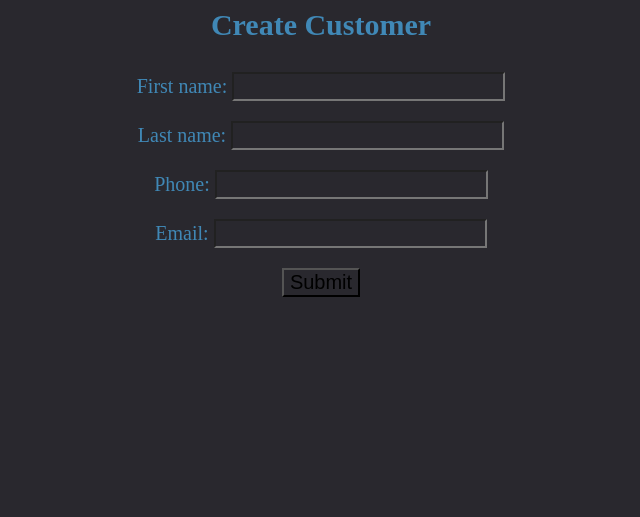
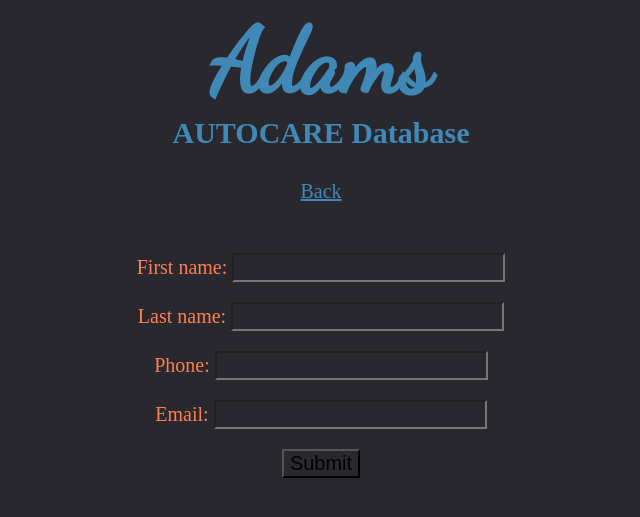
Before and after one commit to glowingmoth/django-AdamsAutoCare-DB, a Django app: page /create/ in a window 1280 px wide. Shown: the top 517 px of the page, without its empty margins (319-959 px from the left). Run offline with Django 3.2, Linux system fonts and the light colour scheme.

Commit message:
put Adams AutoCare Title into base.html

```diff
--- a/customers/static/customers/style.css
+++ b/customers/static/customers/style.css
@@ -11,6 +11,10 @@ p, a {
 }
 
 th {
+  color: coral;
+}
+
+label {
   color: coral;
 }
 
--- a/customers/templates/customers/base.html
+++ b/customers/templates/customers/base.html
@@ -8,10 +8,14 @@
     <meta charset="UTF-8">
     <meta http-equiv="X-UA-Compatible" content="IE=edge">
     <meta name="viewport" content="width=device-width, initial-scale=1.0">
-    <title>Document</title>
+    <title>AdamsAutoCare</title>
 </head>
 <body>
+    <h1>Adams</h1>
+    <h3>AUTOCARE Database</h3>
+
     {% block content %}
     {% endblock %}
+
 </body>
 </html>
--- a/customers/templates/customers/create.html
+++ b/customers/templates/customers/create.html
@@ -1,7 +1,10 @@
 {% extends 'customers/base.html' %}
 
 {% block content %}
-    <h3>Create Customer</h3>
+
+    <div class="nav">
+        <a href="{% url 'index' %}">Back</a>
+    </div>
     <form action="" method="POST">
         {% csrf_token %}
         {{ form.as_p }}
--- a/customers/templates/customers/detail.html
+++ b/customers/templates/customers/detail.html
@@ -1,6 +1,11 @@
 {% extends 'customers/base.html' %}
 
 {% block content %}
+
+    <div class="nav">
+        <a href="{% url 'index' %}">Back</a>
+    </div>
+
     <div class="customer-details-wrapper">
         <div class="customer-details">
             <p class="category">Customer</p>
@@ -25,5 +30,4 @@
         <a href="{% url 'detail' customer.id %}"><button class="btn btn-delete">Delete</button></a>
     </div>
 
-
 {% endblock %}
--- a/customers/templates/customers/index.html
+++ b/customers/templates/customers/index.html
@@ -1,8 +1,7 @@
 {% extends 'customers/base.html' %}
 
 {% block content %}
-    <h1>Adams</h1>
-    <h3>AUTOCARE Database</h3>
+
     <div class="nav">
         <a href="{% url 'create' %}">Create</a>
     </div>
```
Lines whose indentation alone changed are shown as unchanged.
